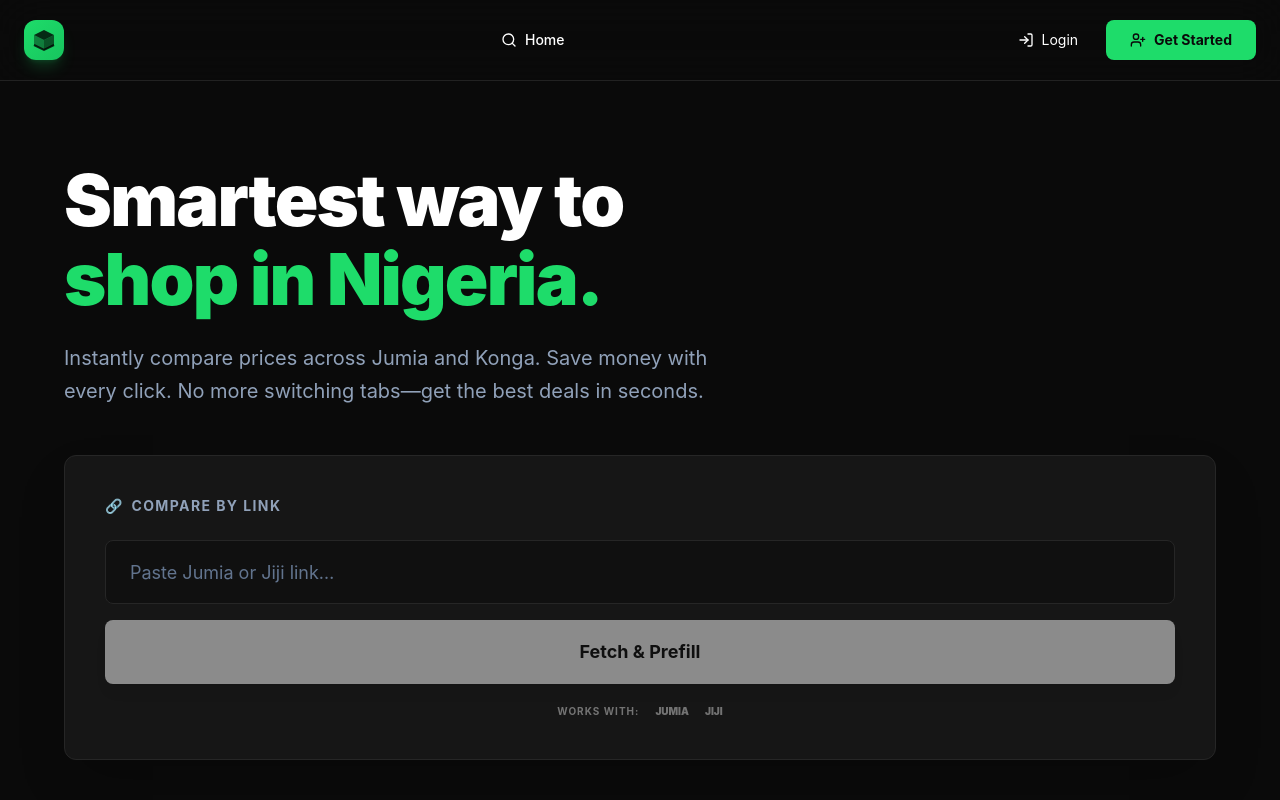
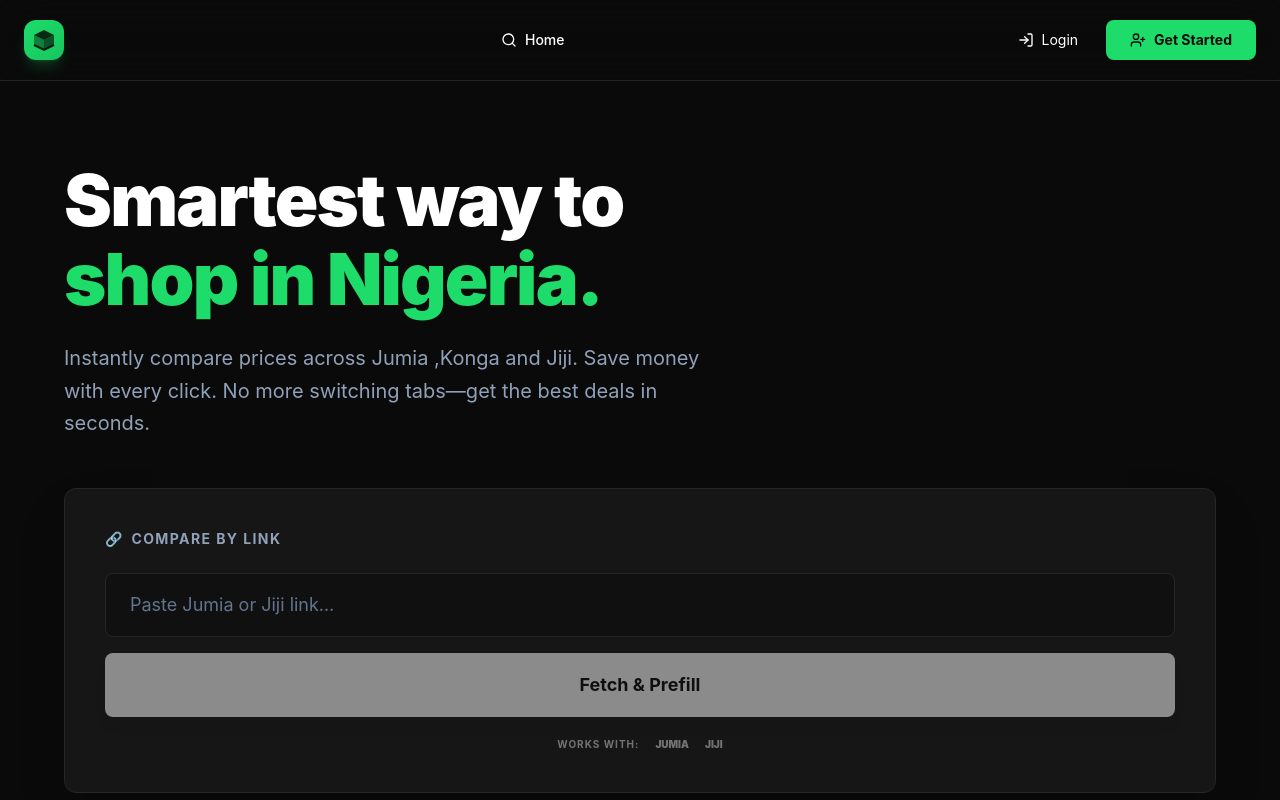
Before and after one commit to oluwatooki-GA/price-compare-ng, a React app in the folder frontend/: page / in a window 1280 px wide. Shown: the top 800 px of the page. Built offline with nearby package versions, Linux system fonts and the light colour scheme; no server answers; the HTML template or start-up script is replaced by a standard one.

Commit message:
fix: add Konga to homepage platform list

```diff
--- a/frontend/src/pages/Home.tsx
+++ b/frontend/src/pages/Home.tsx
@@ -48,7 +48,7 @@
                   animate={{ opacity: 1, y: 0 }}
                   transition={{ duration: 0.6, delay: 0.2 }}
               >
-                Instantly compare prices across Jumia and Konga. Save money with every click. No more switching tabs—get the best deals in seconds.
+                Instantly compare prices across Jumia ,Konga and Jiji. Save money with every click. No more switching tabs—get the best deals in seconds.
               </motion.p>
             </motion.div>
 
```
